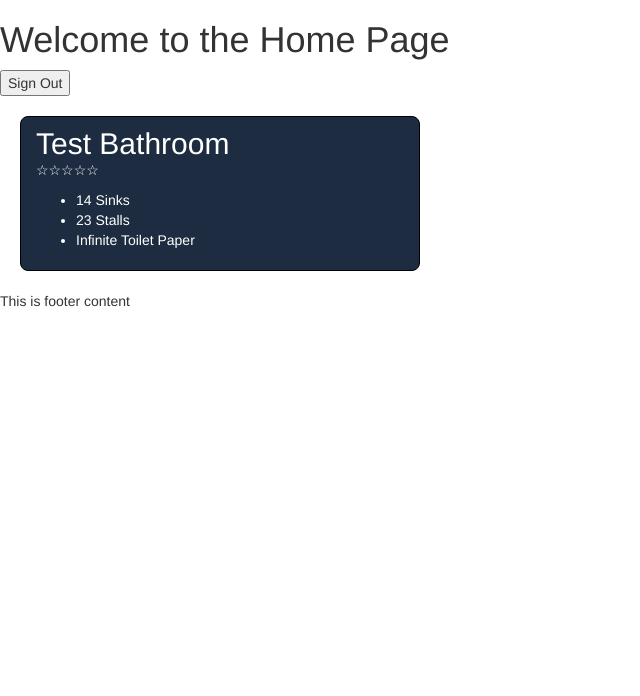
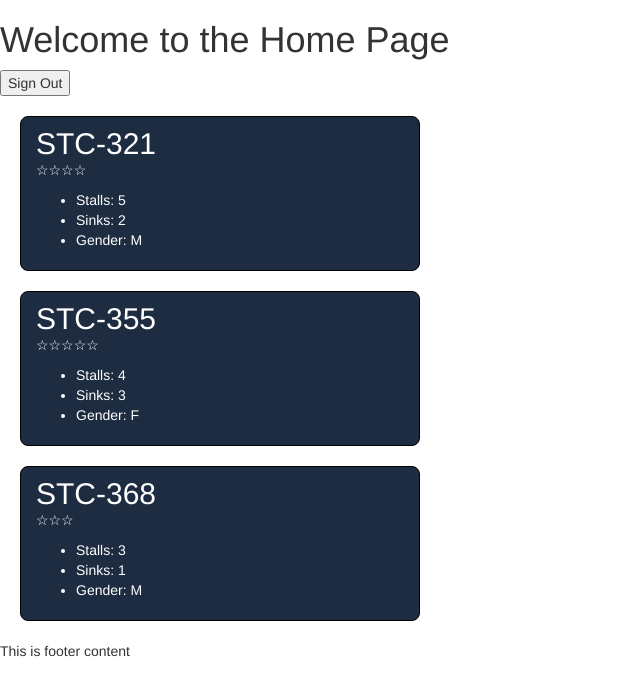
Before and after one commit to ERR-451/error451, a React (Create React App) app: page / in a window 1280 px wide. Both pictures are taken after a click on the button "Close". Shown: the top 696 px of the page, without its empty margins (0-640 px from the left). Built offline with nearby package versions, Linux system fonts and the light colour scheme.

Commit message:
added logic to build boxes using placeholder json

```diff
--- a/src/Amenities.js
+++ b/src/Amenities.js
@@ -4,12 +4,14 @@ function Amenities(props) {
   // List of bathroom amenities
   // Will get amenities from db and return as <ul>
 
+  const { stalls, sinks, gender } = props;
+
   return (
     // placeholder content
     <ul className="amenities">
-      <li>14 Sinks</li>
-      <li>23 Stalls</li>
-      <li>Infinite Toilet Paper</li>
+      <li>Stalls: {stalls}</li>
+      <li>Sinks: {sinks}</li>
+      <li>Gender: {gender}</li>
     </ul>
   );
 }
--- a/src/BathroomBox.js
+++ b/src/BathroomBox.js
@@ -8,11 +8,14 @@ function BathroomBox(props) {
   // using the props provided as it loops/maps through
   // each bathroom given by the db
 
+  // destructure props for easier use
+  const { bathroom_id, stalls, sinks, gender, rating } = props;
+
   return (
     <div className="bathroom-box">
-      <BathroomTitle />
-      <StarRating />
-      <Amenities />
+      <BathroomTitle bathroom_id={bathroom_id} />
+      <StarRating rating={rating} />
+      <Amenities stalls={stalls} sinks={sinks} gender={gender} />
     </div>
   );
 }
--- a/src/BathroomTitle.js
+++ b/src/BathroomTitle.js
@@ -1,8 +1,7 @@
 import React from "react";
 
-// this will take a prop of the title in the future
-function BathroomTitle() {
-  return <h2>Test Bathroom</h2>;
+function BathroomTitle(props) {
+  return <h2>{props.bathroom_id}</h2>;
 }
 
 export default BathroomTitle;
--- a/src/Homepage.js
+++ b/src/Homepage.js
@@ -5,6 +5,45 @@ import BathroomBox from "./BathroomBox";
 function Homepage(props) {
   // Component logic, state, and methods go here
   // BathroomBoxes will be built using .map after getting response from Firebase
+
+  // Placeholder bathroom data
+  let bathroomsData = {
+    bathrooms: [
+      {
+        bathroom_id: "STC-321",
+        stalls: 5,
+        sinks: 2,
+        gender: "M",
+        rating: "☆☆☆☆",
+      },
+      {
+        bathroom_id: "STC-355",
+        stalls: 4,
+        sinks: 3,
+        gender: "F",
+        rating: "☆☆☆☆☆",
+      },
+      {
+        bathroom_id: "STC-368",
+        stalls: 3,
+        sinks: 1,
+        gender: "M",
+        rating: "☆☆☆",
+      },
+    ],
+  };
+
+  const renderBathroomBoxes = () => {
+    return bathroomsData.bathrooms.map((bathroom) => (
+      <BathroomBox
+        bathroom_id={bathroom.bathroom_id}
+        stalls={bathroom.stalls}
+        sinks={bathroom.sinks}
+        gender={bathroom.gender}
+        rating={bathroom.rating}
+      />
+    ));
+  };
 
   return (
     <>
@@ -19,7 +58,7 @@ function Homepage(props) {
           the title, rating, and amenities as needed
 
           It would be easiest to build the boxes and map through them if we have an array of bathroom objects here. */}
-      <BathroomBox />
+      {renderBathroomBoxes()}
     </>
   );
 }
--- a/src/StarRating.js
+++ b/src/StarRating.js
@@ -1,7 +1,7 @@
 import React from "react";
 
-function StarRating() {
-  return <p>☆☆☆☆☆</p>;
+function StarRating(props) {
+  return <p>{props.rating}</p>;
 }
 
 export default StarRating;
```
